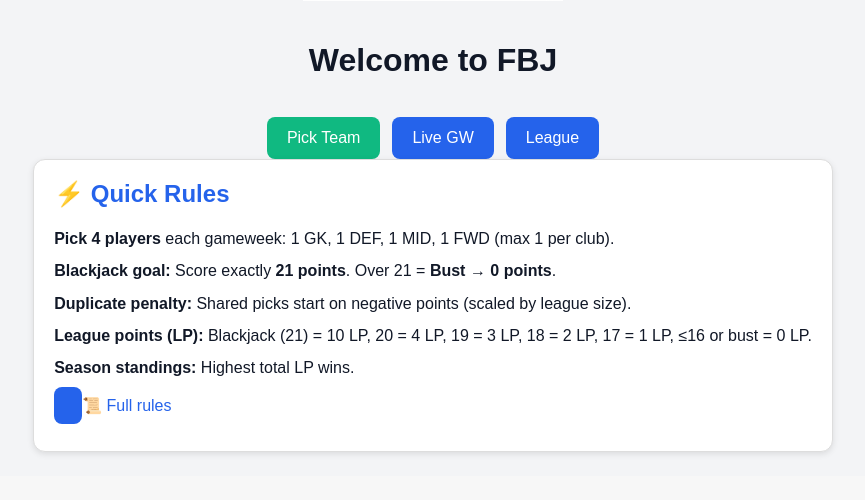
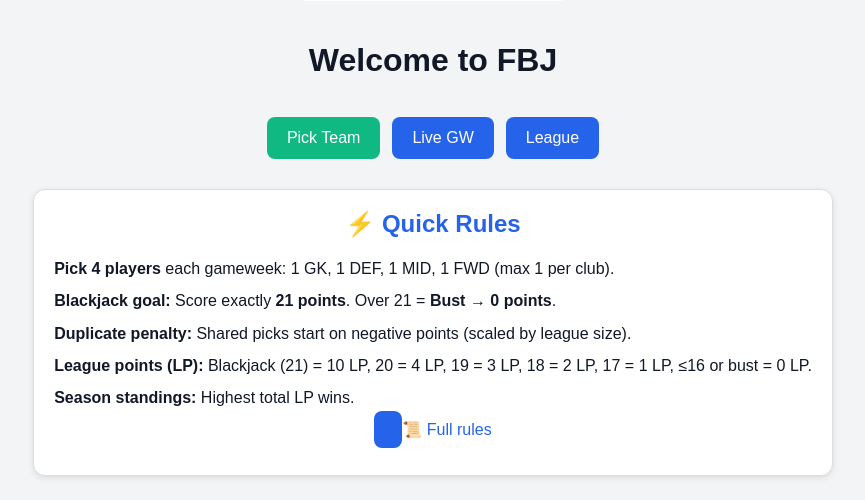
Before and after one commit to goenghisghan/fbj-game, a Flask app: page /welcome in a window 1280 px wide. Shown: the part 392-892 px from the top of the page, without its empty margins (207-1072 px from the left). Before the commit the page ends 847 px from the top, so only its background shows below. Run offline with Flask 3, Linux system fonts and the light colour scheme; a user stored in the database is signed in; some libraries are stand-ins or nearby versions; some web fonts are replaced.

Commit message:
Update style.css

```diff
--- a/static/style.css
+++ b/static/style.css
@@ -286,8 +286,9 @@ a{color:#2563eb;text-decoration:none}a:hover{text-decoration:underline}
   border: 1px solid #ddd;
   border-radius: 12px;
   padding: 20px;
-  text-align: left;
+  text-align: center;
   box-shadow: 0 2px 6px rgba(0,0,0,0.1);
+  margin-top: 30px;
 }
 
 .quick-rules h2 {
@@ -298,6 +299,9 @@ a{color:#2563eb;text-decoration:none}a:hover{text-decoration:underline}
 .quick-rules ul {
   list-style: none;
   padding-left: 0;
+  margin: 0 auto;
+  display: inlin-block;
+  text-align: left;
 }
 
 .quick-rules ul li {
```
